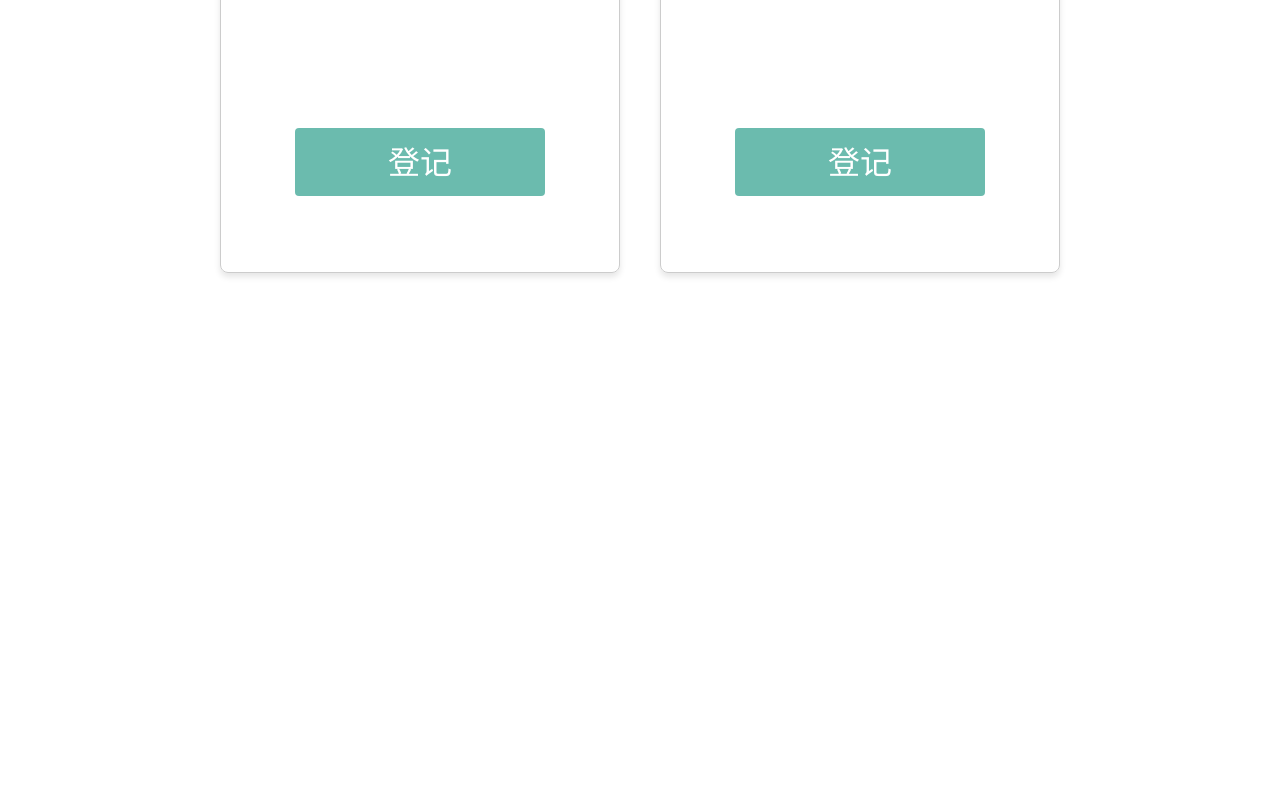
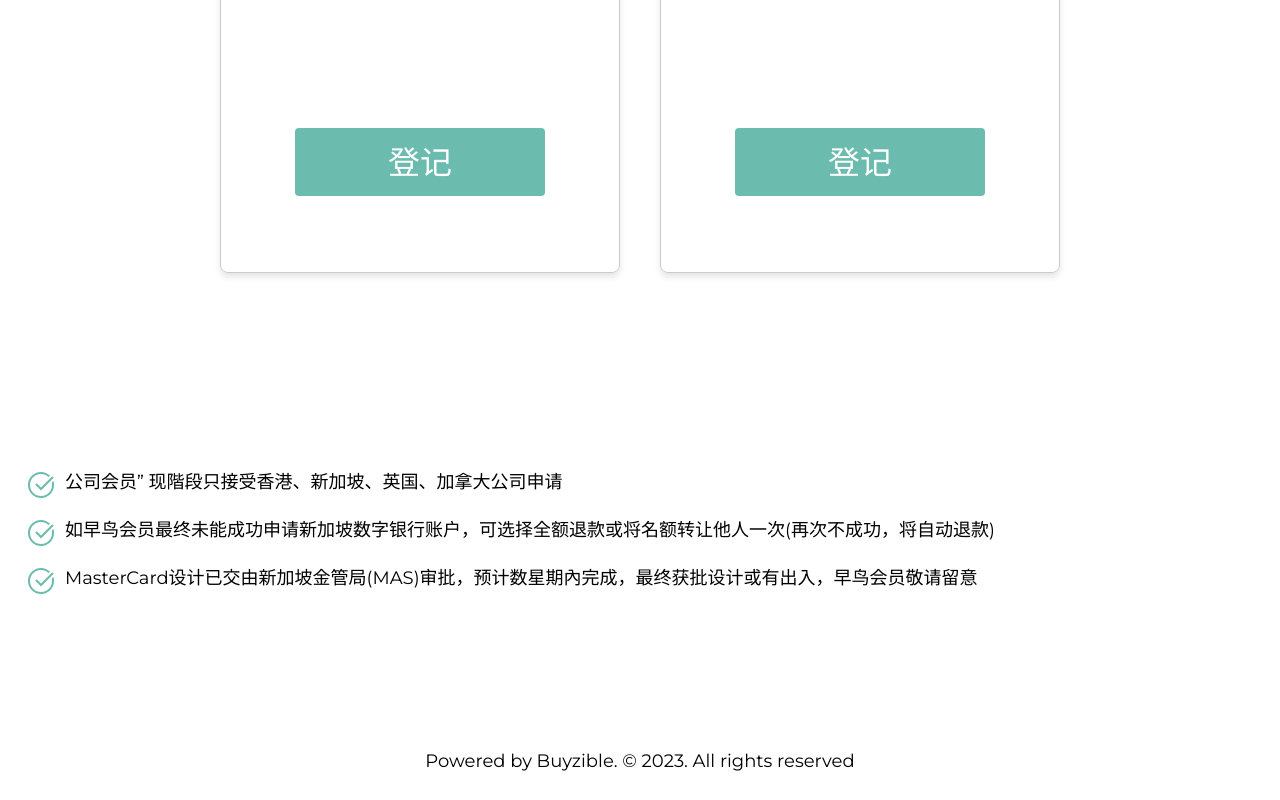
Before and after one commit to danieladebanjo55/elite-house, a React (Vite) app in the folder frontend/: page / in a window 1280 px wide. Shown: the part 2942-3742 px from the top of the page. Before the commit the page ends 3305 px from the top, so only its background shows below. Built offline with nearby package versions, Linux system fonts and the light colour scheme.

Commit message:
docs:sections updated

```diff
--- /dev/null
+++ b/frontend/src/Components/Home/Footer/Footer.jsx
@@ -0,0 +1,14 @@
+import React from "react";
+import "./Footer.scss";
+
+export default function Footer() {
+  return (
+    <>
+      <div className="main__footer">
+        <div className="footer__content">
+          <p>Powered by Buyzible. © 2023. All rights reserved</p>
+        </div>
+      </div>
+    </>
+  );
+}
--- /dev/null
+++ b/frontend/src/Components/Home/Footer/Footer.scss
@@ -0,0 +1,9 @@
+.main__footer {
+  padding: 25px 10px;
+
+  .footer__content {
+    p {
+      color: #000;
+    }
+  }
+}
--- a/frontend/src/Components/Home/Home.jsx
+++ b/frontend/src/Components/Home/Home.jsx
@@ -3,6 +3,8 @@ import NavBar from "../NavBar/Navbar";
 import "./Home.scss";
 import Benefit from "./Benefits/Benefit";
 import Packages from "./Packages/Packages";
+import Item from "./ItemList/Item";
+import Footer from "./Footer/Footer";
 
 export default function Home() {
   return (
@@ -24,6 +26,8 @@ export default function Home() {
       </div>
       <Benefit />
       <Packages />
+      <Item />
+      <Footer />
     </>
   );
 }
--- /dev/null
+++ b/frontend/src/Components/Home/ItemList/Item.jsx
@@ -0,0 +1,30 @@
+import React from "react";
+import "./Item.scss";
+import checkmark from "./checkmark.svg";
+
+export default function Item() {
+  return (
+    <>
+      <div className="main__list">
+        <div className="list1">
+          <img src={checkmark} alt="icon" className="icon" />
+          <p className="list__item">
+            公司会员” 现階段只接受香港、新加坡、英国、加拿大公司申请
+          </p>
+        </div>
+        <div className="list1">
+          <img src={checkmark} alt="icon" className="icon" />
+          <p className="list__item">
+            如早鸟会员最终未能成功申请新加坡数字银行账户，可选择全额退款或将名额转让他人一次(再次不成功，将自动退款)
+          </p>
+        </div>
+        <div className="list1">
+          <img src={checkmark} alt="icon" className="icon" />
+          <p className="list__item">
+            MasterCard设计已交由新加坡金管局(MAS)审批，预计数星期內完成，最终获批设计或有出入，早鸟会员敬请留意
+          </p>
+        </div>
+      </div>
+    </>
+  );
+}
--- /dev/null
+++ b/frontend/src/Components/Home/ItemList/Item.scss
@@ -0,0 +1,22 @@
+.main__list {
+  display: flex;
+  flex-direction: column;
+  align-items: start;
+  justify-content: center;
+  gap: 1rem;
+  padding: 20px 25px;
+  padding-top: 0 !important;
+  height: 45vh;
+
+  .list1 {
+    display: flex;
+    flex-direction: row;
+    justify-content: space-evenly;
+    align-items: start;
+    gap: 0.5rem;
+    .list__item {
+      color: #000;
+      text-align: left;
+    }
+  }
+}
```
Also changed, not shown: frontend/src/Components/Home/ItemList/checkmark.svg (added).
